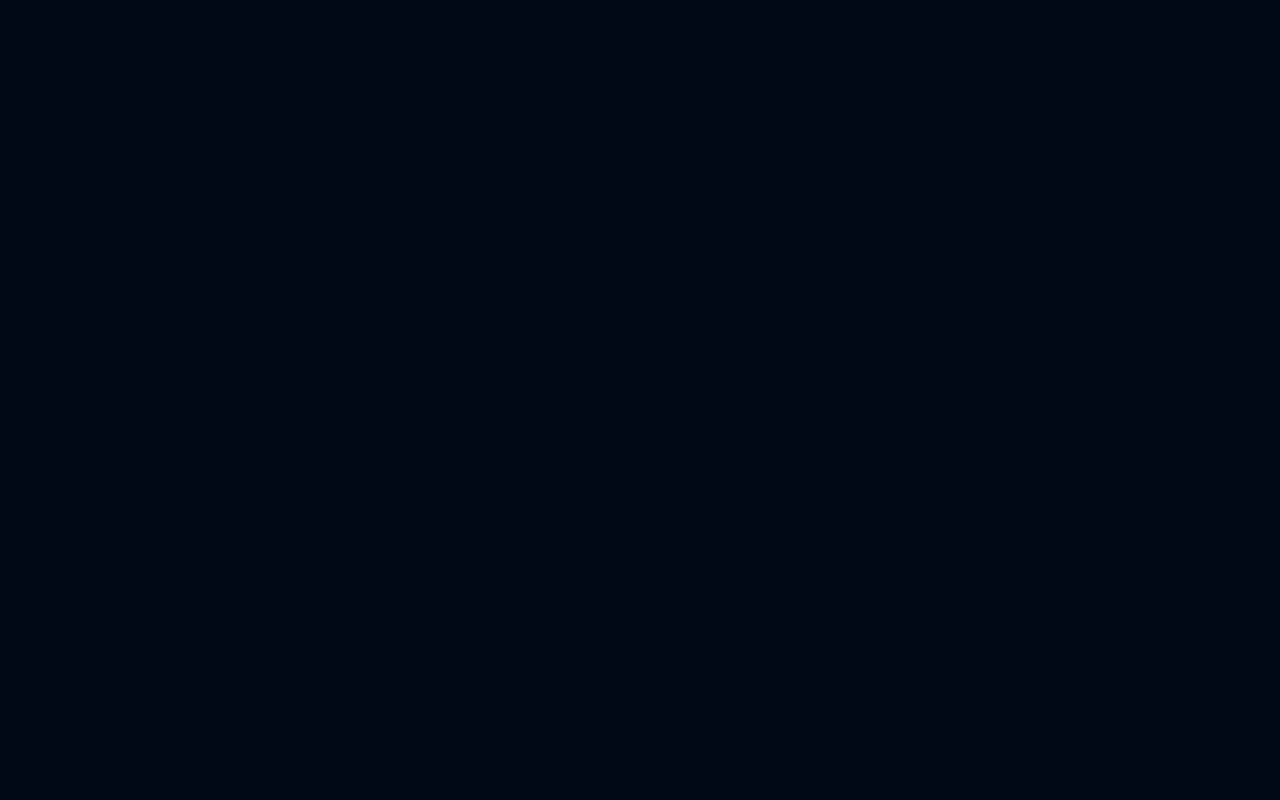
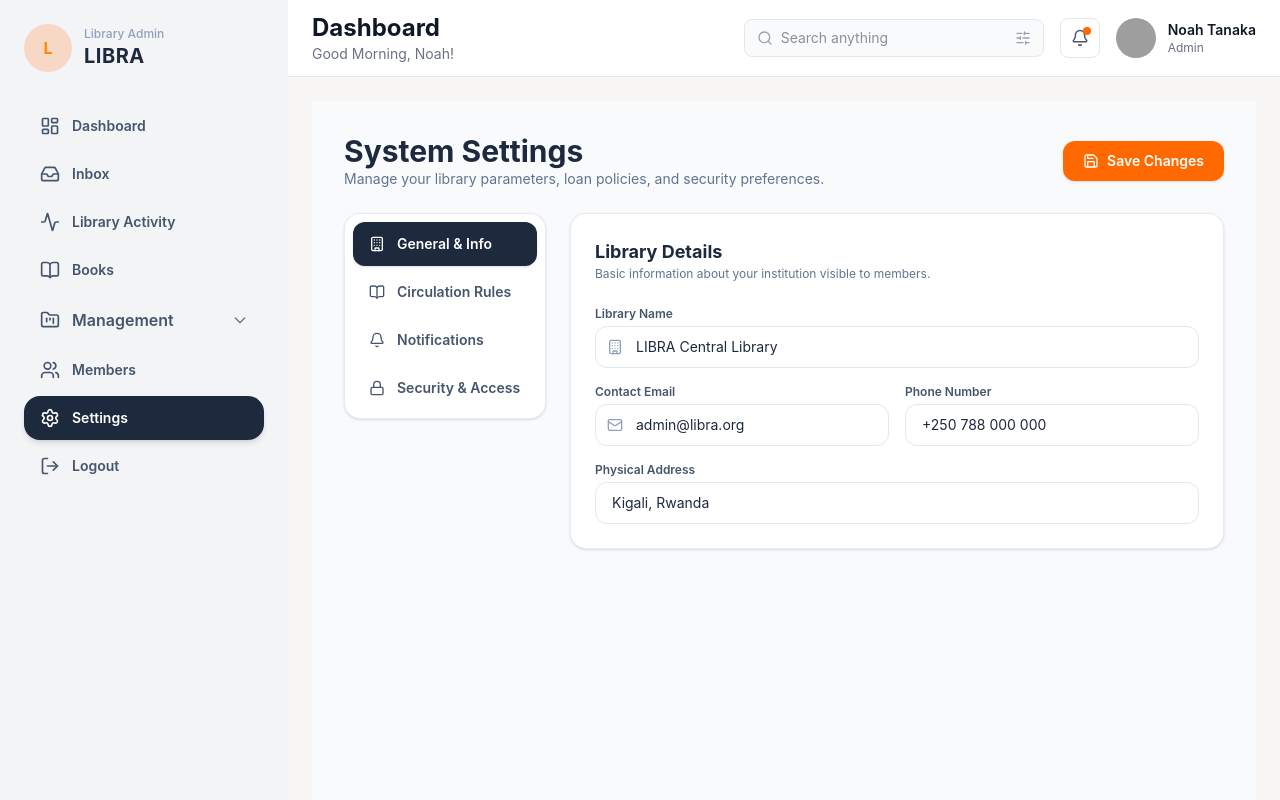
Before and after one commit to system-Barinda/LIBRA, a React (Vite) app: page /Settings in a window 1280 px wide. Before the commit this address had no page. Shown: the top 800 px of the page. Built offline with nearby package versions, Linux system fonts and the light colour scheme; grey boxes are pictures that could not be loaded.

Commit message:
chore:updating simple thinks

```diff
--- a/src/App.tsx
+++ b/src/App.tsx
@@ -17,6 +17,7 @@
 import ContactPage from "./pages/ContactPage";
 import ServicesPage from "./pages/ServicesPage";
 import LandingPage from "./pages/LandingPage";
+import Settings from "./pages/Settings";
 
 function App() {
   return (
@@ -30,6 +31,7 @@
           <Route path="/service" element={<ServicesPage />} />
           <Route path="/register" element={<Register />} />
           <Route path="/login" element={<Login />} />
+          <Route path="/logout" element={<Login />} />
         </Route>
 
         <Route element={<MainLayout />}>
@@ -40,6 +42,7 @@
           <Route path="/management/supply" element={<Supply />} />
           <Route path="/management/stock" element={<StockManagement />} />
           <Route path="/members" element={<Members />} />
+          <Route path="/Settings" element={<Settings />} />
         </Route>
       </Routes>
     </BrowserRouter>
--- a/src/pages/Settings.tsx
+++ b/src/pages/Settings.tsx
@@ -4,15 +4,11 @@
   BookOpen,
   Building,
   Check,
-  Globe,
   KeyRound,
   Lock,
   Mail,
-  Palette,
   Save,
   ShieldAlert,
-  User,
-  Users,
 } from "lucide-react";
 
 // Tab types
```
